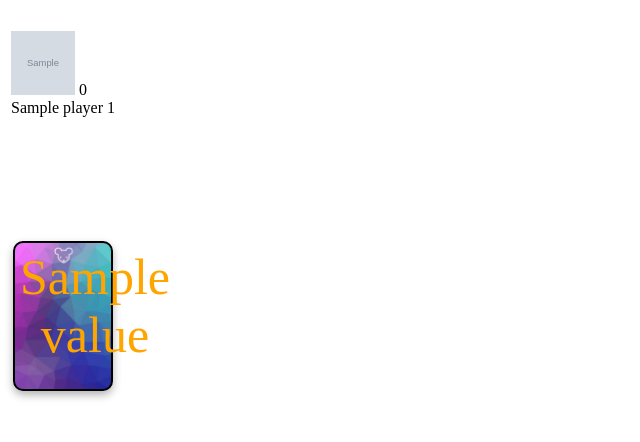
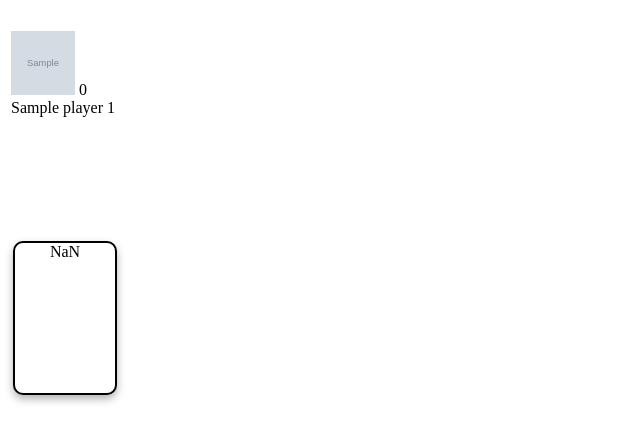
Before and after one commit to mirjamuher/6_nimmt, a Flask app: template templates/skeleton/game_room.html in a window 1280 px wide. Shown: the top 442 px of the page, without its empty margins (0-640 px from the left). Run offline with Flask 2, Linux system fonts and the light colour scheme; the template is opened without the code that fills it: most values are stand-ins (such as "Sample title", 1, 10 or a date in 2020); grey boxes marked "Sample" are stand-in pictures.

Commit message:
webcomponent base done and functional, TODO: design

```diff
--- a/static/js/card.js
+++ b/static/js/card.js
@@ -1,5 +1,5 @@
-import { html, css } from './vendor/lit-html.js';
-import { LitElement } from './vendor/lit-element.js';
+import { html } from './vendor/lit-html.js';
+import { LitElement, css } from './vendor/lit-element.js';
 
 // Setting Colors
 const primaryBgColor = css `white`;
@@ -23,6 +23,7 @@ const baseDeck = new Map([
 
 // Set up invertedBaseDeck with cardValue - ochsen pairs
 let invertedBaseDeck = new Map()
+invertedBaseDeck.set(-1, -1); // Sets a -1 value for the initialising of the webcomponent constructor
 for (let n=1; n<105; n++) {
     invertedBaseDeck.set(n, 1); // Sets up dict with numbers 1-104 associate with ochsen 1
 }
@@ -35,8 +36,17 @@ for (let [ochsen, valueList] of baseDeck.entries()) {
 class MyCard extends LitElement {
     static get properties() {
         return {
-            cardNumber: {type: Number}, //Fed in through html jinja2 --> affects styling
+            cardValue: {type: Number}, //Fed in through html jinja2 --> affects styling
         }
+    }
+
+    constructor() {
+        super();
+        this.cardValue = -1;
+    }
+
+    ochsen() {
+        return invertedBaseDeck.get(this.cardValue);
     }
 
     static get styles() {
@@ -44,22 +54,38 @@ class MyCard extends LitElement {
         :host {
             display: inline-block;
         }
-        div {
+        .card {
             border: 2px solid black;
-            background: ${tertiaryBgColor};
+            background-color: white;
             margin: 15px 5px;
             width: 100px;
             height: 150px;
             border-radius: 10px;
             box-shadow: 0 4px 8px 0 rgba(0,0,0,0.3);
             text-align: center;
-        }`
-    }
+        }
+        ._1 {
+            background-color: green;
+        }
+        ._2 {
+            background-color: blue;
+        }
+        ._3 {
+            background-color: yellow;
+        }
+        ._5 {
+            background-color: purple;
+        }
+        ._7 {
+            background-color: red;
+        }
+    `}
+
     render() {
         return html`
-        <div class="card">
-            <span class="hornochsen"></span>
-            <span class="pointValue"></span>
+        <div class="card _${this.ochsen()}">
+            <span class="hornochsen">${this.ochsen()}</span>
+            <span class="pointValue" id="_${this.cardValue}">${this.cardValue}</span>
         </div>
         `;
   }
--- a/static/js/game_room.js
+++ b/static/js/game_room.js
@@ -26,7 +26,7 @@ function setupPage() {
 
     initialPopulateStacks();
 
-    for (const elCard of document.querySelectorAll(".card")) {
+    for (const elCard of document.querySelectorAll("my-card")) {
         elCard.addEventListener("click", chooseCard); // Shows chosen card and lets player confirm action
     }
 
@@ -115,7 +115,7 @@ function chooseCard(event) {
     globalState = GameState.WAITING_TO_CONFIRM_CARD;
 
     // Update chosenCardValue in confirmCardForm
-    const elChosenCardValue = elCard.getAttribute("data-card-value");
+    const elChosenCardValue = elCard.cardValue;
     document.querySelector("#chosenCardValue").textContent = elChosenCardValue;
 }
 
--- a/templates/skeleton/game_room.html
+++ b/templates/skeleton/game_room.html
@@ -8,8 +8,6 @@
   </head>
 
   <body data-game-id="{{ game.get_id() }}" data-player-id="{{ player.id() }}" data-round-no="{{ game.get_round_no() }}">
-
-    <my-element>
 
     <!-- Point Table -->
     <section id="playerOverview">
@@ -54,21 +52,7 @@
     <section id="hand">
         <div id="handCards">
         {% for card in player.hand() %}
-             <!-- <my-card cardNumber="{{ card.value() }}"> -->
-            <div class="card" data-card-value="{{ card.value() }}">
-                {% if card.ochsen() == 1 %}
-                <img class='ochsen' src='/static/images/card_avatar/Rattsie Card Background.png' alt='one rat'>
-                {% elif card.ochsen() == 2 %}
-                <img class='ochsen' src='/static/images/card_avatar/two_rats.png' alt='two rats'>
-                {% elif card.ochsen() == 3 %}
-                <img class='ochsen' src='/static/images/card_avatar/three_rats.png' alt='three rats'>
-                {% elif card.ochsen() == 5 %}
-                <img class='ochsen' src='/static/images/card_avatar/five_rats.png' alt='five rats'>
-                {% elif card.ochsen() == 7 %}
-                <img class='ochsen' src='/static/images/card_avatar/seven_rats.png' alt='seven rats'>
-                {% endif %}
-                <span class="cardValue"> {{ card.value() }} </span> <br>
-            </div>
+            <my-card cardValue="{{ card.value() }}"></my-card>
         {% endfor %}
         </div>
         <form id="confirmCardForm" class="hidden">
```
